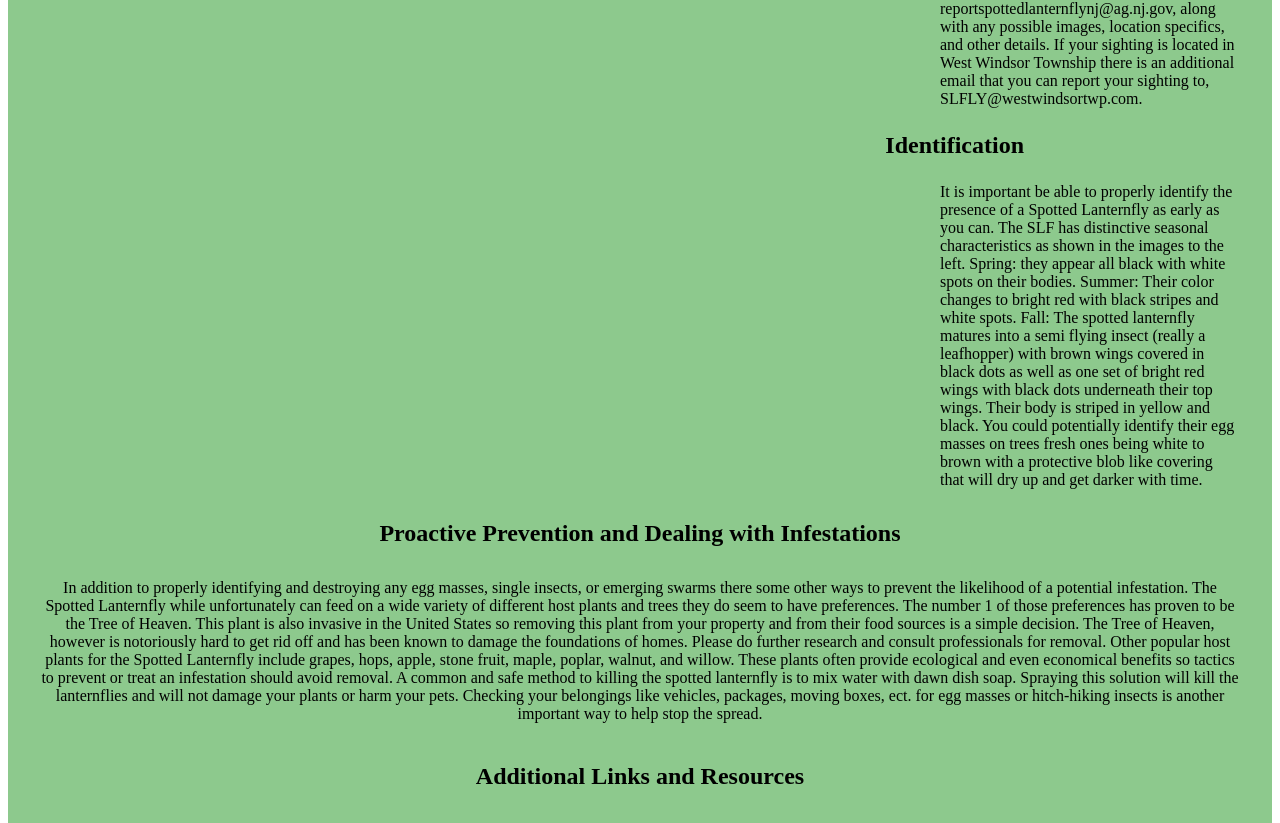
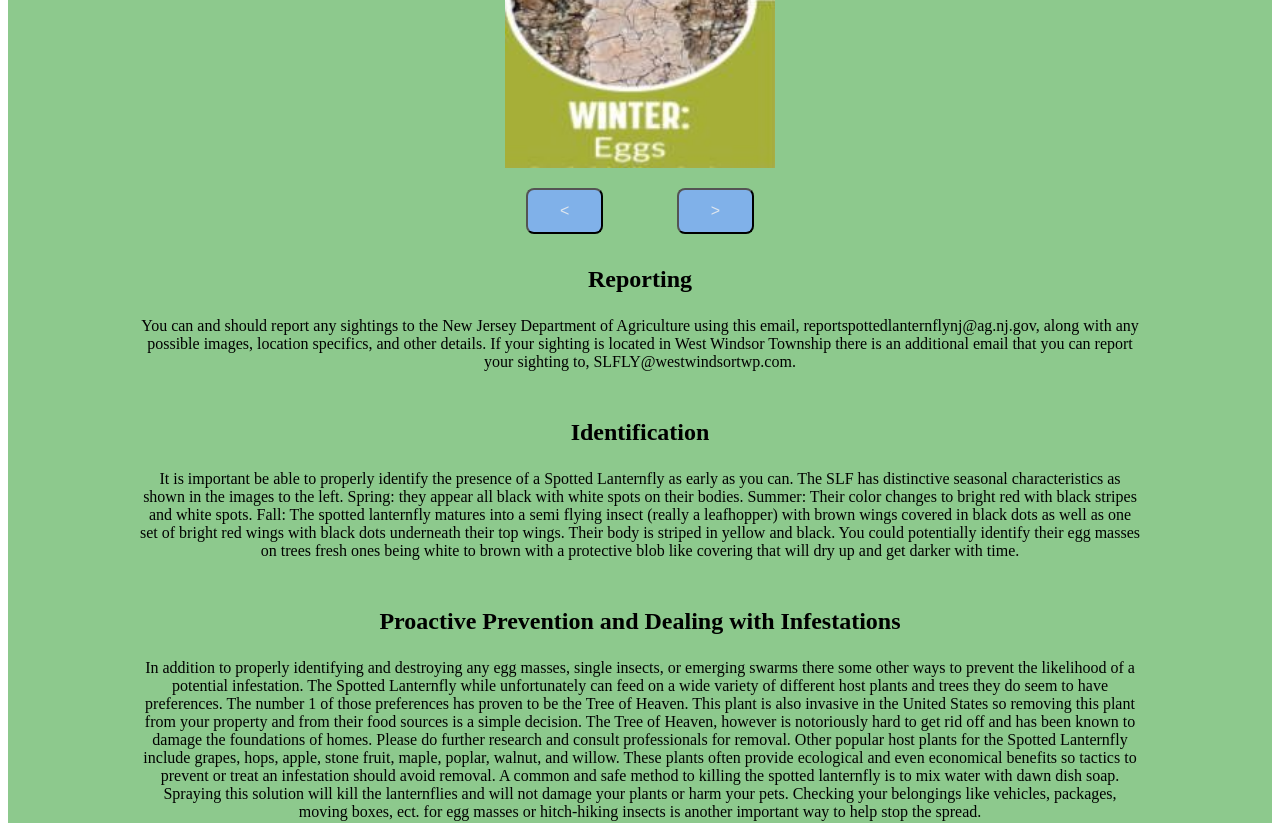
Before and after one commit to alex-joseph23/EYE-ONTHE-FLY-ALEX-J, a React (Vite) app: page /resources in a window 1280 px wide. Shown: the part 320-1143 px from the top of the page. Built offline with nearby package versions, Linux system fonts and the light colour scheme.

Commit message:
fixed css centering in homepage and added a gallery and redid the css for the resource page

```diff
--- a/src/Pages/HomePage.css
+++ b/src/Pages/HomePage.css
@@ -27,13 +27,29 @@
   transform: scale(1.5);
 }
 
+.mission-statement {
+  text-align: center;
+  margin: 0 auto;
+  max-width: 800px;
+
+  padding: 1rem;
+}
+
 .mission-statement h2 {
+  text-align: center;
   font-size: xx-large;
-  margin-bottom: 1rem;
+  margin: 0 auto 1rem auto;
+
+  display: block;
+
+  max-width: 90%;
 }
 .mission-statement p {
   font-size: large;
   margin-bottom: 1rem;
+  max-width: 700px;
+  margin-left: auto;
+  margin-right: auto;
 }
 /*break point for an ipad mini*/
 @media screen and (max-width: 768px) {
--- a/src/Pages/ResourcesPage.css
+++ b/src/Pages/ResourcesPage.css
@@ -1,4 +1,3 @@
-
 .resources-page h1{
   font-size:xx-large;
   text-align: center;
@@ -6,33 +5,60 @@
   margin-top: .5rem;
   margin-bottom: 1rem;
 }
+.resources-page{
+    text-align: center;
+}
+
+.page-layout h2{
+  font-size: 1.5rem;
+  margin-top: 2rem;
+  margin-bottom: 0.5rem;
+  text-align: center;}
+.page-layout h3{
+  font-size: 1.5rem;
+  margin-top: 2rem;
+  margin-bottom: 0.5rem;
+  text-align: center;}
+.page-layout h4{
+  font-size: 1.5rem;
+  margin-top: 2rem;
+  margin-bottom: 0.5rem;
+  text-align: center;}
+.page-layout h5 {
+  font-size: 1.5rem;
+  margin-top: 2rem;
+  margin-bottom: 0.5rem;
+  text-align: center;}
+
 .reporting{
-    width: 300px;
-    text-align: left;
-    margin-left: auto;
-}
-h2{
-    font-size: 24px ;
-    text-align: right;
-    margin-right: 22%;
+    max-width: 1000px;
+    padding: 1rem;
+    text-align: center;
+    margin:0 auto 1.5rem auto
 }
 
 .identification{
-    width: 300px;
-    text-align: left;
-    margin-left: auto;}
-
-h3{
-    font-size: 24px;
-    text-align: right;
-    margin-right: 18%;
+    max-width: 1000px;
+    padding: 1rem;
+    text-align: center;
+    margin:0 auto 1.5rem auto
 }
 
-h4{
-    font-size: 24px;
+.prevention{
+    max-width: 1000px;
+    padding: 1rem;
     text-align: center;
+    margin:0 auto 1.5rem auto
 }
-h5{
-    font-size: 24px;
-    text-align: center;
+
+.gallery{
+    max-width: 300px;
+    margin: 0 auto 2rem auto
 }
+.gallery img {
+    width: 90%
+}
+.next-button {
+    display: flex;
+    gap: .1rem
+}
--- a/src/Pages/ResourcesPage.jsx
+++ b/src/Pages/ResourcesPage.jsx
@@ -1,55 +1,96 @@
 import "./ResourcesPage.css";
+import { useState } from "react";
+import Button from "../components/Button";
+
+const galleryImages = [
+  { src: "/assets/winter.jpg" },
+  { src: "/assets/spring.jpg" },
+  { src: "/assets/summer.jpg" },
+  { src: "/assets/fall.jpg" },
+];
 function ResourcesPage() {
+  const [currentIndex, setCurrentIndex] = useState(0);
   return (
     <section className="resources-page">
-    <div>
+      <div className="resources-title">
         <h1>Resources Page</h1>
       </div>
+      <div className="page-layout">
+        <div className="gallery">
+          <img
+            className="gallery=image"
+            src={galleryImages[currentIndex].src}
+          />
+
+          <div className="next-button">
+            <Button
+              label="<"
+              onClick={() =>
+                setCurrentIndex(
+                  (currentIndex - 1 + galleryImages.length) %
+                    galleryImages.length
+                )
+              }
+            />
+            <Button
+              label=">"
+              onClick={() =>
+                setCurrentIndex((currentIndex + 1) % galleryImages.length)
+              }
+            />
+          </div>
+        </div>
+
         <h2>Reporting</h2>
-    <p className="reporting">You can and should report any sightings to the New Jersey Department of Agriculture
-      using this email, reportspottedlanternflynj@ag.nj.gov, along with any possible images,
-      location specifics, and other details. If your sighting is located in West Windsor Township
-      there is an additional email that you can report your sighting to, SLFLY@westwindsortwp.com.</p>
+        <p className="reporting">
+          You can and should report any sightings to the New Jersey Department
+          of Agriculture using this email, reportspottedlanternflynj@ag.nj.gov,
+          along with any possible images, location specifics, and other details.
+          If your sighting is located in West Windsor Township there is an
+          additional email that you can report your sighting to,
+          SLFLY@westwindsortwp.com.
+        </p>
 
         <h3>Identification</h3>
-    <p className="identification">It is important be able to properly identify the presence of a
-      Spotted Lanternfly as early as you can. The SLF has distinctive seasonal
-      characteristics as shown in the images to the left.
-      Spring: they appear all black with white spots on their bodies.
-      Summer: Their color changes to bright red with black stripes and white
-      spots.
-      Fall: The spotted lanternfly matures into a semi flying insect
-      (really a leafhopper) with brown wings covered in black dots as well
-      as one set of bright red wings with black dots underneath their top wings.
-      Their body is striped in yellow and black.
-      You could potentially identify their egg masses on trees fresh ones being
-      white to brown with a protective blob like covering that will dry up and
-      get darker with time.
+        <p className="identification">
+          It is important be able to properly identify the presence of a Spotted
+          Lanternfly as early as you can. The SLF has distinctive seasonal
+          characteristics as shown in the images to the left. Spring: they
+          appear all black with white spots on their bodies. Summer: Their color
+          changes to bright red with black stripes and white spots. Fall: The
+          spotted lanternfly matures into a semi flying insect (really a
+          leafhopper) with brown wings covered in black dots as well as one set
+          of bright red wings with black dots underneath their top wings. Their
+          body is striped in yellow and black. You could potentially identify
+          their egg masses on trees fresh ones being white to brown with a
+          protective blob like covering that will dry up and get darker with
+          time.
         </p>
         <h4>Proactive Prevention and Dealing with Infestations</h4>
-<p className="prevention">In addition to properly identifying and destroying any egg masses,
-  single insects, or emerging swarms there some other ways to prevent the
-  likelihood of a potential infestation. The Spotted Lanternfly while
-  unfortunately can feed on a wide variety of different host plants and
-  trees they do seem to have preferences. The number 1 of those preferences
-  has proven to be the Tree of Heaven. This plant is also invasive in the
-  United States so removing this plant from your property and from their food
-  sources is a simple decision. The Tree of Heaven, however is notoriously hard
-  to get rid off and has been known to damage the foundations of homes.
-  Please do further research and consult professionals for removal.
-
-  Other popular host plants for the Spotted Lanternfly include grapes, hops, apple,
-  stone fruit, maple, poplar, walnut, and willow. These plants often provide ecological
-  and even economical benefits so tactics to prevent or treat an infestation should avoid removal.
-  A common and safe method to killing the spotted lanternfly is to mix water with dawn dish soap.
-  Spraying this solution will kill the lanternflies and will not damage your plants or
-  harm your pets.
-
-  Checking your belongings like vehicles, packages, moving boxes, ect. for egg masses or
-  hitch-hiking insects is another important way to help stop the spread.
+        <p className="prevention">
+          In addition to properly identifying and destroying any egg masses,
+          single insects, or emerging swarms there some other ways to prevent
+          the likelihood of a potential infestation. The Spotted Lanternfly
+          while unfortunately can feed on a wide variety of different host
+          plants and trees they do seem to have preferences. The number 1 of
+          those preferences has proven to be the Tree of Heaven. This plant is
+          also invasive in the United States so removing this plant from your
+          property and from their food sources is a simple decision. The Tree of
+          Heaven, however is notoriously hard to get rid off and has been known
+          to damage the foundations of homes. Please do further research and
+          consult professionals for removal. Other popular host plants for the
+          Spotted Lanternfly include grapes, hops, apple, stone fruit, maple,
+          poplar, walnut, and willow. These plants often provide ecological and
+          even economical benefits so tactics to prevent or treat an infestation
+          should avoid removal. A common and safe method to killing the spotted
+          lanternfly is to mix water with dawn dish soap. Spraying this solution
+          will kill the lanternflies and will not damage your plants or harm
+          your pets. Checking your belongings like vehicles, packages, moving
+          boxes, ect. for egg masses or hitch-hiking insects is another
+          important way to help stop the spread.
         </p>
         <h5>Additional Links and Resources</h5>
-
+      </div>
     </section>
   );
 }
```
Lines whose indentation alone changed are shown as unchanged.
